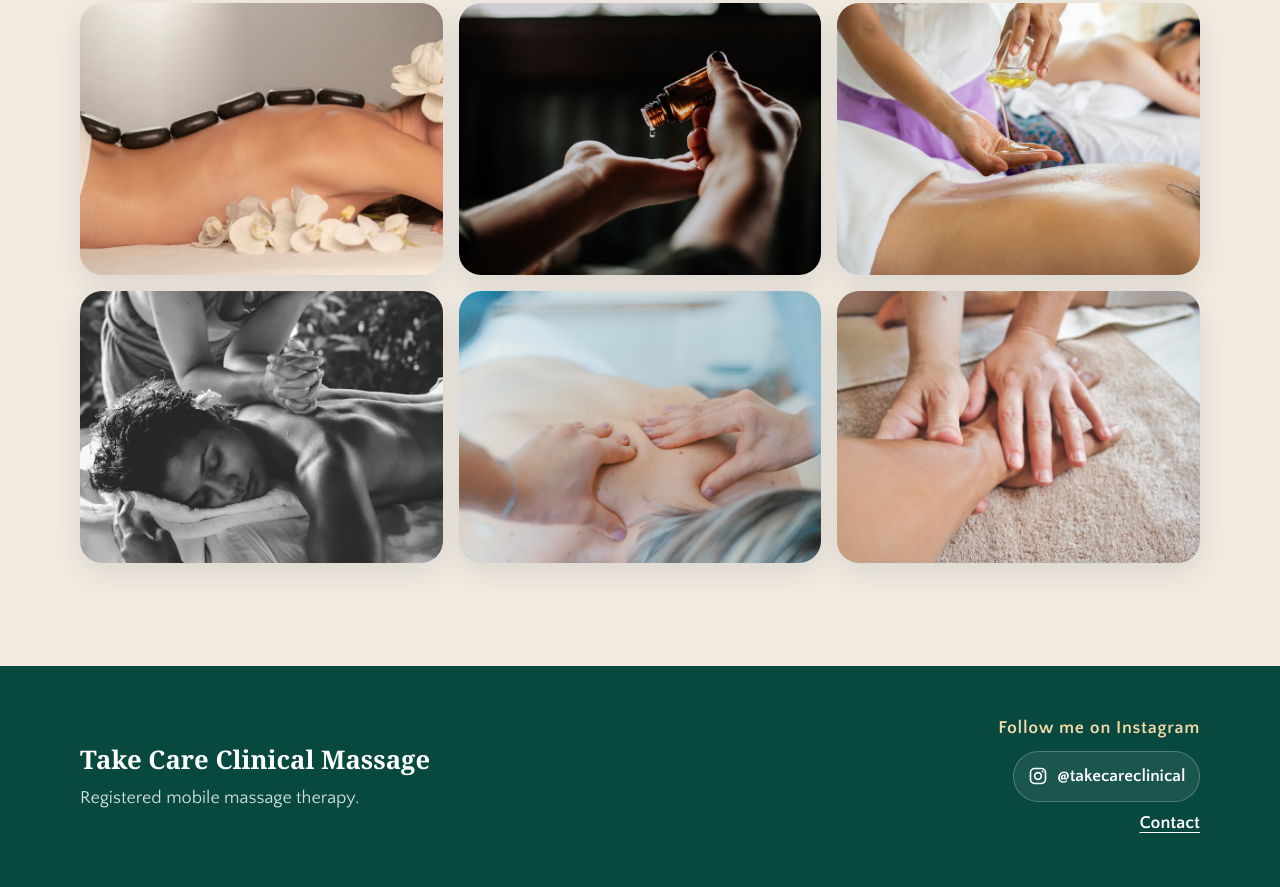
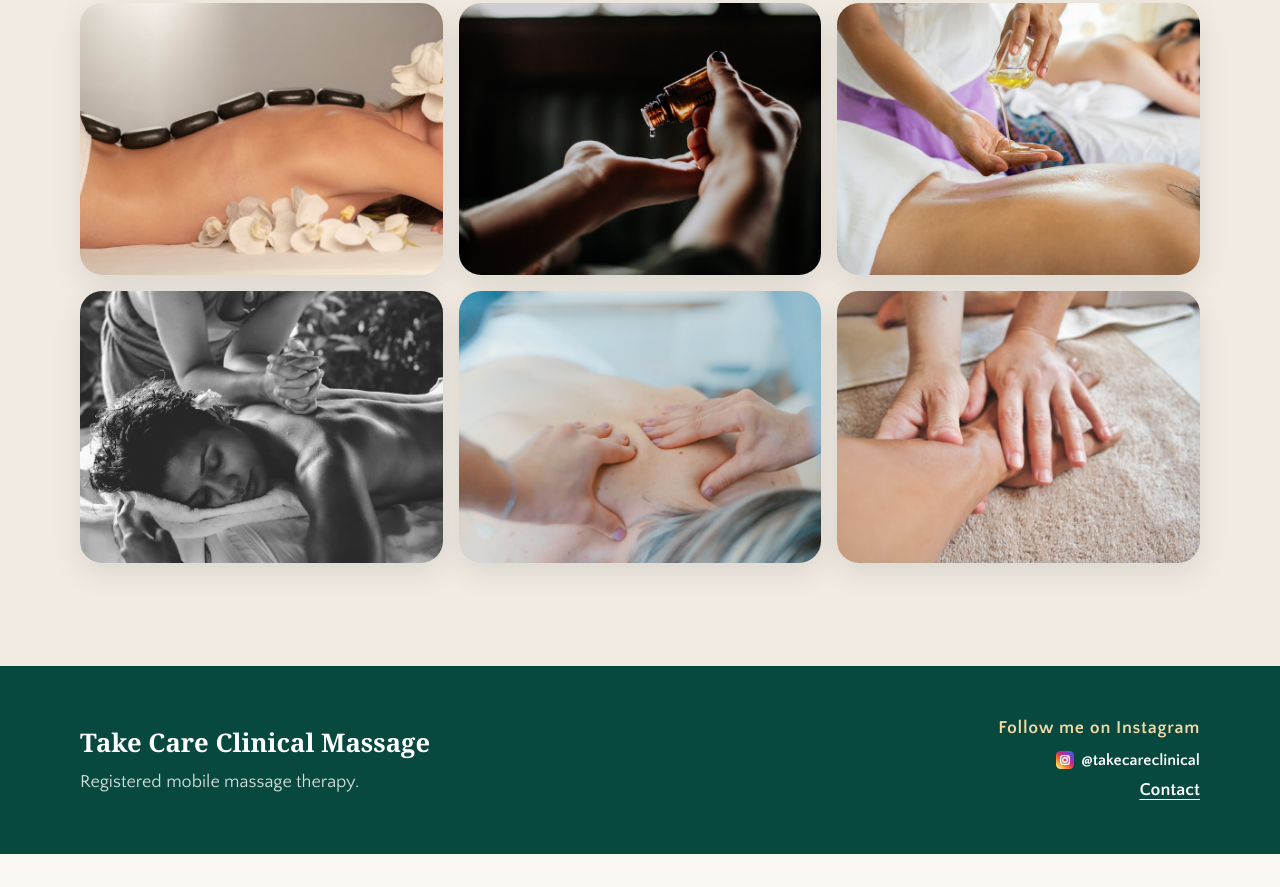
Before and after one commit to take-care-clinical/take-care-clinical, a plain HTML site: page about.html in a window 1280 px wide. Shown: the part 1822-2709 px from the top of the page. After the commit the page ends 2676 px from the top, so only its background shows below. Drawn offline with Linux system fonts and the light colour scheme; a web font is replaced by a local one.

Commit message:
fix: use small Instagram brand icon

```diff
--- a/about.html
+++ b/about.html
@@ -76,10 +76,20 @@
         <span>Follow me on Instagram</span>
         <a class="instagram-link" href="https://www.instagram.com/takecareclinical?igsh=MWJ1Y3FhcGYzbGZ2MQ%3D%3D&amp;utm_source=qr" target="_blank" rel="noopener" aria-label="Follow Take Care Clinical Massage on Instagram">
           <svg class="instagram-icon" viewBox="0 0 24 24" aria-hidden="true" focusable="false">
-          <rect x="3" y="3" width="18" height="18" rx="5" fill="none" stroke="currentColor" stroke-width="2"/>
-          <circle cx="12" cy="12" r="4" fill="none" stroke="currentColor" stroke-width="2"/>
-          <circle cx="17.5" cy="6.5" r="1.25" fill="currentColor"/>
-        </svg>
+            <defs>
+              <linearGradient id="instagram-gradient" x1="4" y1="22" x2="21" y2="3" gradientUnits="userSpaceOnUse">
+                <stop offset="0" stop-color="#feda75"/>
+                <stop offset="0.28" stop-color="#fa7e1e"/>
+                <stop offset="0.55" stop-color="#d62976"/>
+                <stop offset="0.78" stop-color="#962fbf"/>
+                <stop offset="1" stop-color="#4f5bd5"/>
+              </linearGradient>
+            </defs>
+            <rect width="24" height="24" rx="6" fill="url(#instagram-gradient)"/>
+            <rect x="6.2" y="6.2" width="11.6" height="11.6" rx="3.2" fill="none" stroke="white" stroke-width="1.8"/>
+            <circle cx="12" cy="12" r="3" fill="none" stroke="white" stroke-width="1.8"/>
+            <circle cx="16.1" cy="7.9" r="1.15" fill="white"/>
+          </svg>
           @takecareclinical
         </a>
         <a class="footer-secondary-link" href="contact.html">Contact</a>
--- a/styles.css
+++ b/styles.css
@@ -464,26 +464,22 @@ h3 { font-size: clamp(1.45rem, 3vw, 2.1rem); }
 .instagram-link {
   display: inline-flex;
   align-items: center;
-  gap: 0.6rem;
-  padding: 0.65rem 0.85rem;
-  border: 1px solid rgba(255, 255, 255, 0.24);
-  border-radius: 999px;
+  gap: 0.45rem;
   color: white;
-  background: rgba(255, 255, 255, 0.08);
-  font-size: 1.08rem;
+  font-size: 1rem;
   font-weight: 800;
+  line-height: 1;
   text-decoration: none;
 }
 
 .instagram-link:hover {
-  background: rgba(255, 255, 255, 0.14);
-  border-color: rgba(255, 255, 255, 0.38);
+  color: #f2d8a7;
 }
 
 .instagram-icon {
-  width: 1.25rem;
-  height: 1.25rem;
-  flex: 0 0 auto;
+  width: 18px;
+  height: 18px;
+  flex: 0 0 18px;
 }
 
 .footer-secondary-link {
```
Also changed, not shown: contact.html (+14 -4 lines), index.html (+14 -4 lines).
